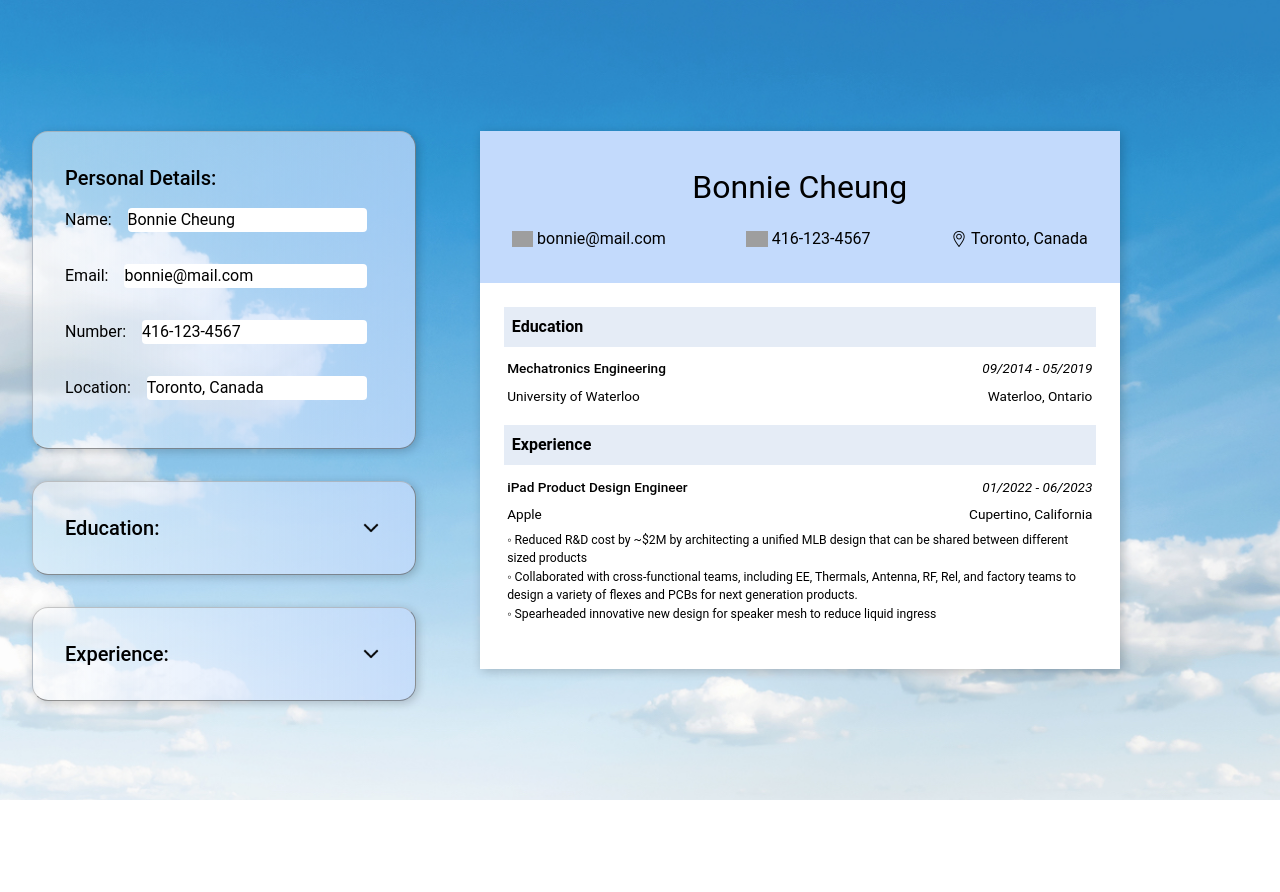
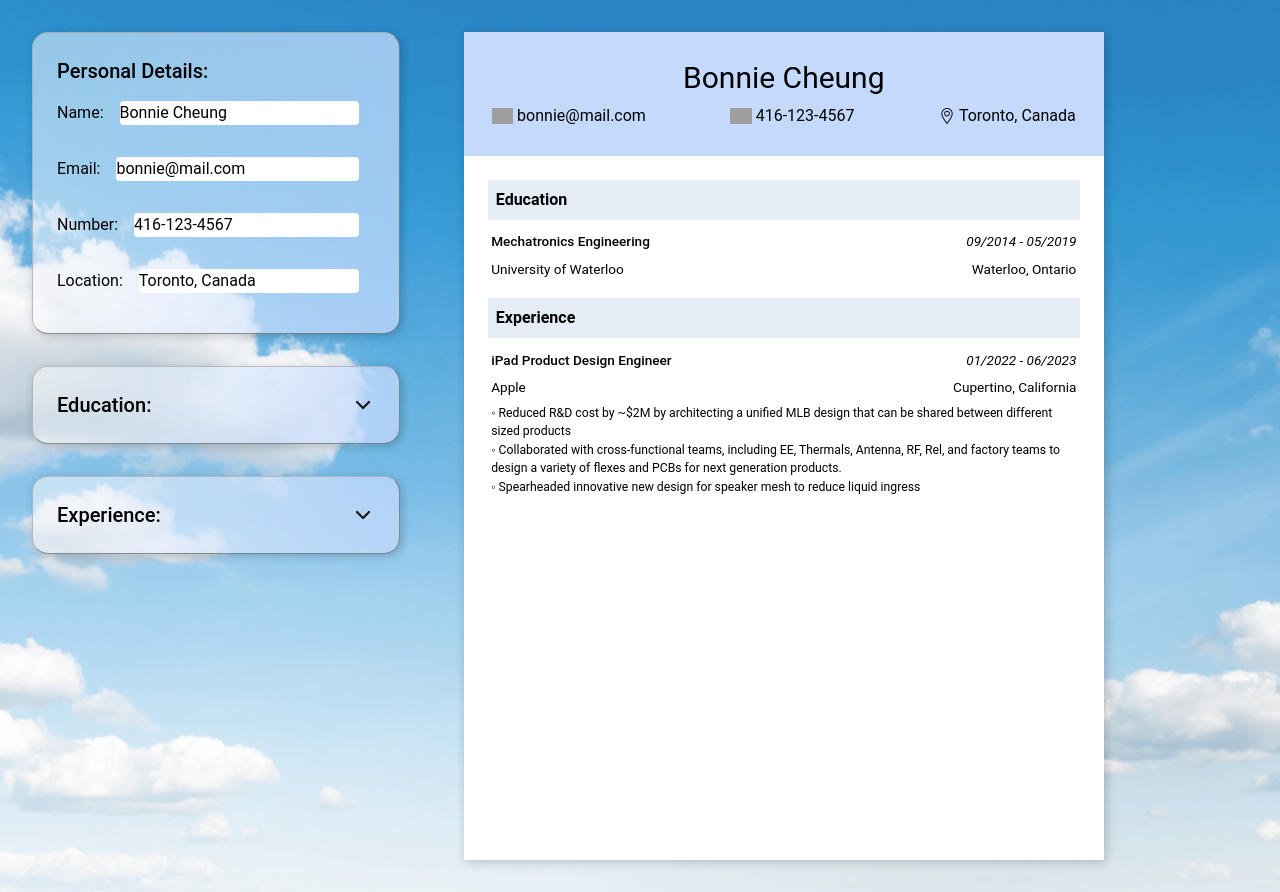
Before and after one commit to bkcheung/CV-Builder, a React (Vite) app: page / in a window 1280 px wide. Before the commit the page ends 800 px from the top, so only its background shows below. Built offline with nearby package versions, Linux system fonts and the light colour scheme; grey boxes are pictures that could not be loaded.

Commit message:
ui: update CV sizing, clean up .css file and replace with tailwind

```diff
--- a/src/App.tsx
+++ b/src/App.tsx
@@ -195,8 +195,8 @@ function App(): JSX.Element {
     setExpInfo(newOrder);
   }
   return (
-    <div className="page">
-      <div className="inputSections">
+    <div className="flex">
+      <div className="flex flex-col">
         <InfoSection
           pInfo={pInfo}
           handleChange={pInfoChange}
--- a/src/CV.tsx
+++ b/src/CV.tsx
@@ -7,7 +7,6 @@ interface cvProps{
   eduInfo: Record<eduType,string>[]
   expInfo: Record<expType,string>[]
 }
-
 export default function CV({ pInfo, eduInfo, expInfo }:cvProps): JSX.Element {
   const educations = eduInfo.map((edu)=>{
     return(
@@ -20,29 +19,27 @@ export default function CV({ pInfo, eduInfo, expInfo }:cvProps): JSX.Element {
   return (
     <div className="CV">
       <div className="cvHeader">
-        <div id="cvName">{pInfo.name}</div>
-        <div className="flexRow">
-          <div className="cvContact">
-            <img src="/mail.png" style={{ height: "1em" }}></img>
+       <div className="text-3xl mb-2">{pInfo.name}</div>
+        <div className="flex justify-between items-center">
+          <div className="flex">
+            <img className="h-4" src="/mail.png"></img>
             <div className="ml-1">{pInfo.email}</div>
           </div>
-          <div className="cvContact">
-            <img src="/telephone.png" style={{ height: "1em" }}></img>
+          <div className="flex">
+            <img className="h-4" src="/telephone.png"></img>
             <div className="ml-1">{pInfo.number}</div>
           </div>
-          <div className="cvContact">
-            <img src="/location.png" style={{ height: "1em" }}></img>
+          <div className="flex">
+            <img className="h-4" src="/location.png"></img>
             <div className="ml-1">{pInfo.address}</div>
           </div>
         </div>
       </div>
-      <div className="cvBody">
-        <div className="education">
-            <div className="sectionHeader">Education</div>
-            {educations}
-            <div className="sectionHeader">Experience</div>
-            {experiences}
-        </div>
+      <div className="p-6 pt-2">
+        <div className="sectionHeader">Education</div>
+        {educations}
+        <div className="sectionHeader">Experience</div>
+        {experiences}
       </div>
     </div>
   );
--- a/src/index.css
+++ b/src/index.css
@@ -1,7 +1,6 @@
 @import "tailwindcss/base";
 @import "tailwindcss/components";
 @import "tailwindcss/utilities";
-
 :root {
   font-family: Roboto, Oxygen, Ubuntu, Cantarell, 'Open Sans', 'Helvetica Neue', sans-serif;
 }
@@ -21,19 +20,12 @@ button{
   border:none;
   background: none;
 }
-.page{
-  display: flex;
-}
-.inputSections{
-  display: flex;
-  flex-direction: column;
-}
 .section{
   display: flex;
   flex-direction: column;
   background: linear-gradient(to right, rgb(255 255 255 / 50%), rgb(195 218 252/75%));
   margin: 2em 2em 0em 2em;
-  padding: 2em;
+  padding: 1.5em;
   border: 1px outset #a4a4a49e;
   border-radius: 1em;
   box-shadow: 2px 2px 10px #00000033
@@ -73,7 +65,7 @@ button{
   background-repeat: no-repeat;
   width: 1.5em;
   height: 1.5em;
-  margin: 0xp 5px;
+  margin: 0px 5px;
 }
 .delete{
   background-image: url('/delete.png');
@@ -112,22 +104,17 @@ input {
   flex-direction: column;
   background: white;
   margin: 2em;
-  width: 50vw;
+  min-width: 450px;
+  width: 40rem;
+  height: calc(40rem * 11/8.5);
   box-shadow: 2px 2px 10px #00000033;
 }
 .cvHeader{
   background-color: rgb(195 218 252);
-  padding: 2em;
+  padding: 1.75em;
   display: flex;
   flex-direction: column;
   text-align: center;
-}
-#cvName{
-  font-size: 2em;
-  margin-bottom: 0.5em;
-}
-.cvContact{
-  display: flex;
 }
 .flexRow{
   display: flex;
@@ -135,9 +122,6 @@ input {
 }
 .rightAlign{
   text-align: right;
-}
-.cvBody{
-  padding: 0.5em 1.5em 1.5em 1.5em;
 }
 .sectionHeader{
   background-color: #e5ecf6;
```
